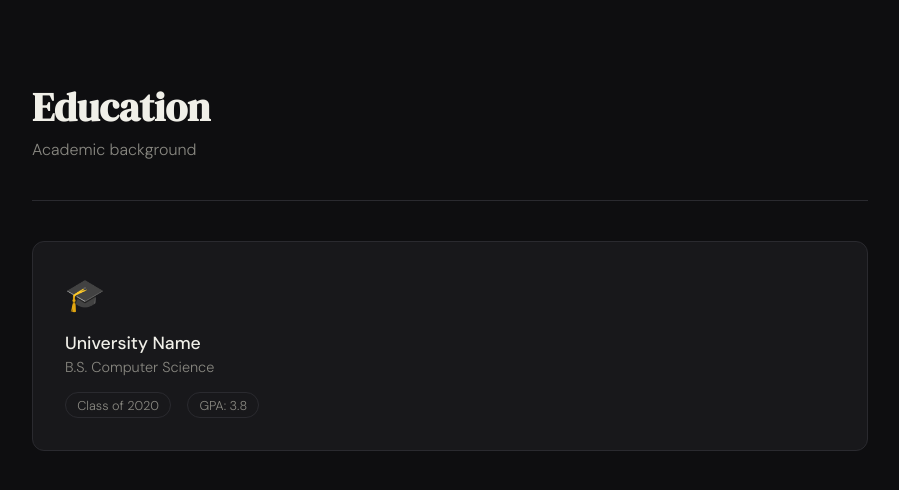
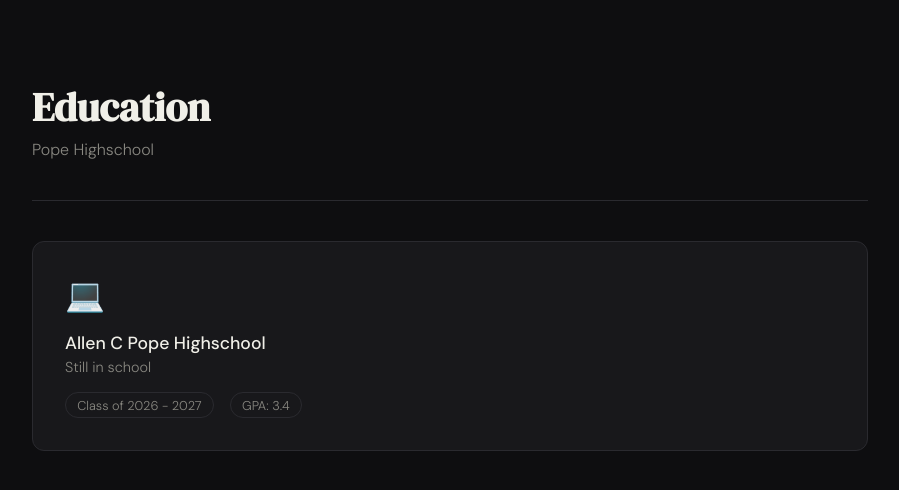
Before and after one commit to Jaewonmm/Resume-site, a Flask app: page /education in a window 1280 px wide. Shown: the part 74-564 px from the top of the page, without its empty margins (190-1089 px from the left). Run offline with Flask 3, Linux system fonts and the light colour scheme.

Commit message:
continuing to change information

```diff
--- a/app.py
+++ b/app.py
@@ -8,7 +8,7 @@ resume_data = {
     "name": "Mason J Matute",
     "title": "Student",
     "email": "mason.matute@gmail.com",
-    "linkedin": "linkedin.com/in/yourprofile",
+    "instagram": "www.instagram.com/masonjarm/",
     "github": "github.com/Jaewonmm",
     "summary": "A highschool student with a passion to learn the field of Computer Science and Cybersecurity",
     "experience": [
@@ -36,10 +36,10 @@ resume_data = {
     ],
     "education": [
         {
-            "school": "University Name",
-            "degree": "B.S. Computer Science",
-            "year": "2020",
-            "gpa": "3.8"
+            "school": "Allen C Pope Highschool",
+            "degree": "Still in school",
+            "year": "2026 - 2027",
+            "gpa": "3.4"
         }
     ],
     "skills": {
--- a/templates/education.html
+++ b/templates/education.html
@@ -3,13 +3,13 @@
 
 <div class="page-header">
     <h2 class="page-title">Education</h2>
-    <p class="page-subtitle">Academic background</p>
+    <p class="page-subtitle">Pope Highschool</p>
 </div>
 
 <div class="edu-grid">
     {% for edu in education %}
     <div class="edu-card">
-        <div class="edu-icon">🎓</div>
+        <div class="edu-icon">💻</div>
         <h3 class="edu-school">{{ edu.school }}</h3>
         <p class="edu-degree">{{ edu.degree }}</p>
         <div class="edu-meta">
```
